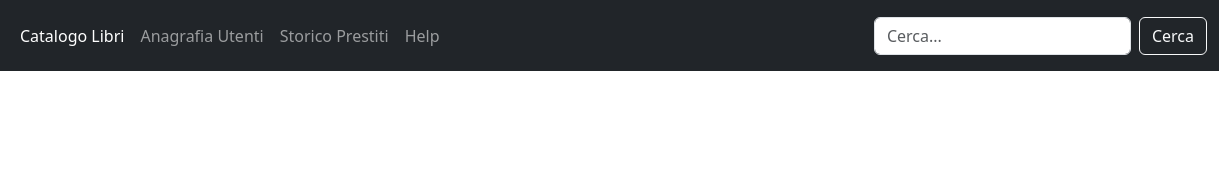
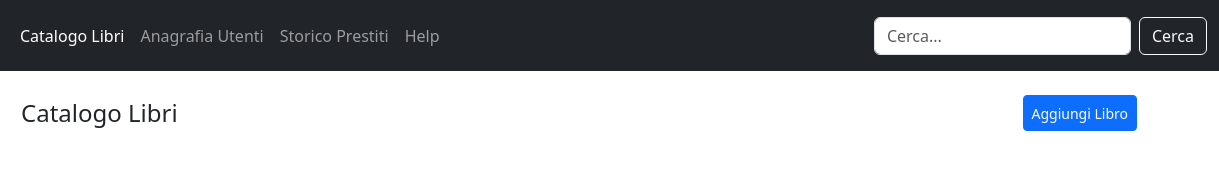
Before and after one commit to simonegreco5/html-css-bootstrap-dashboard, a plain HTML site: page index.html in a window 1280 px wide. Shown: the full height of the page, 61-1280 px from the left. Drawn offline with nearby package versions, Linux system fonts and the light colour scheme.

Commit message:
add part 1 (name list and button)

```diff
--- a/index.html
+++ b/index.html
@@ -17,6 +17,7 @@
             <a class="navbar-brand" href="#">
                 <img src="./img_logo/duck.png" alt="duck_logo" width="45">
             </a>
+
             <!-- menù - sottomenù -->
             <button class="navbar-toggler" type="button" data-bs-toggle="collapse" data-bs-target="#navbarSupportedContent" aria-controls="navbarSupportedContent" aria-expanded="false" aria-label="Toggle navigation">
               <span class="navbar-toggler-icon"></span>
@@ -36,6 +37,7 @@
                   <a class="nav-link">Help</a>
                 </li>
               </ul>
+
               <!-- barra di ricerca menù -->
               <form class="d-flex" role="search">
                 <input class="form-control me-2" type="search" placeholder="Cerca..." aria-label="Search"/>
@@ -47,7 +49,18 @@
     </header>
 
     <main>
+        <div class="container">
 
+            <div class="d-flex justify-content-between pt-4">
+                <div class="fs-4 fw-light"> Catalogo Libri</div>
+                <button type="button" class="btn btn-primary btn-sm fw-lighter">Aggiungi Libro</button>
+            </div>
+
+            <table class="table table-striped">
+
+            </table>
+
+        </div>
     </main>
 
     <script src="https://cdn.jsdelivr.net/npm/bootstrap@5.3.8/dist/js/bootstrap.bundle.min.js" integrity="sha384-FKyoEForCGlyvwx9Hj09JcYn3nv7wiPVlz7YYwJrWVcXK/BmnVDxM+D2scQbITxI" crossorigin="anonymous"></script>
```
